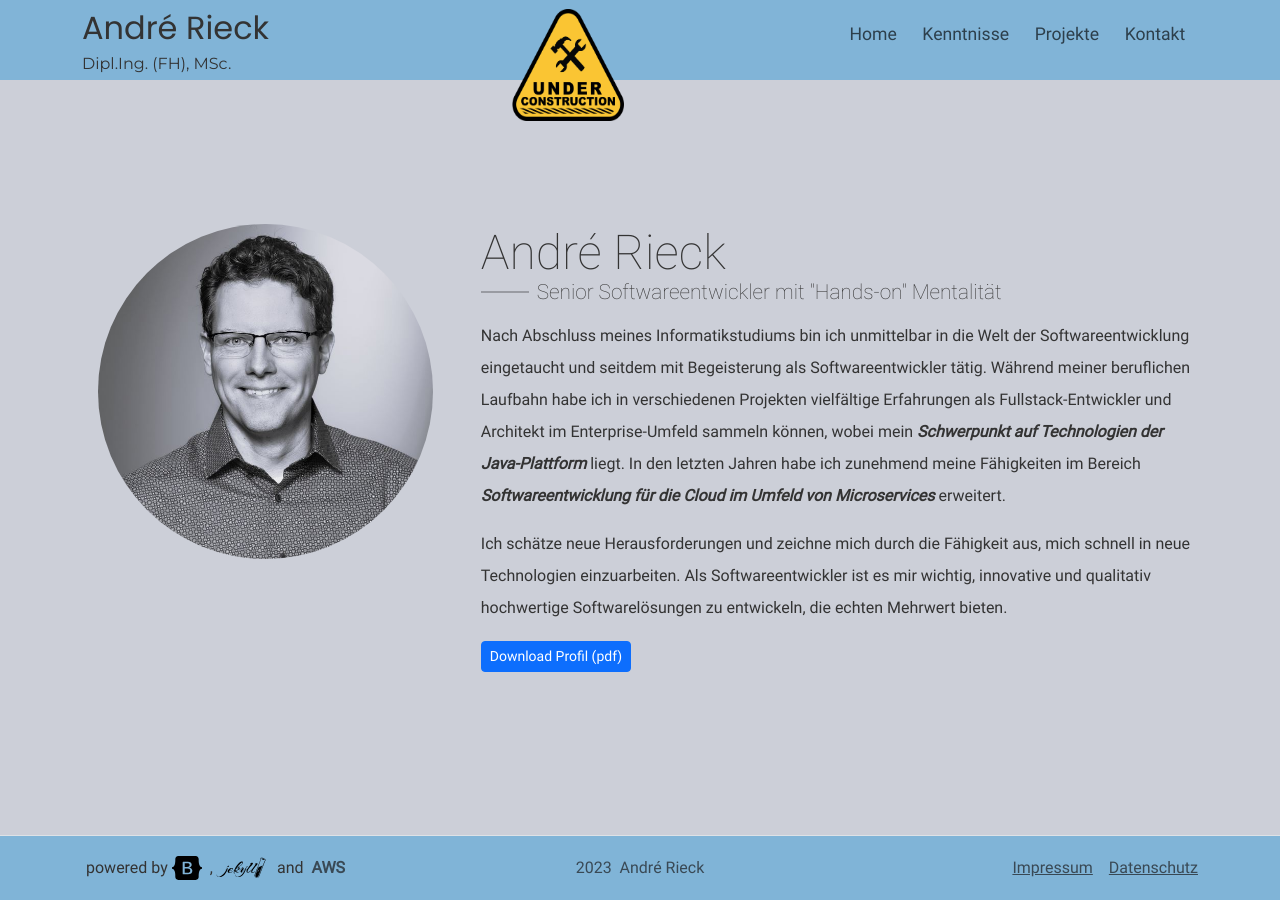
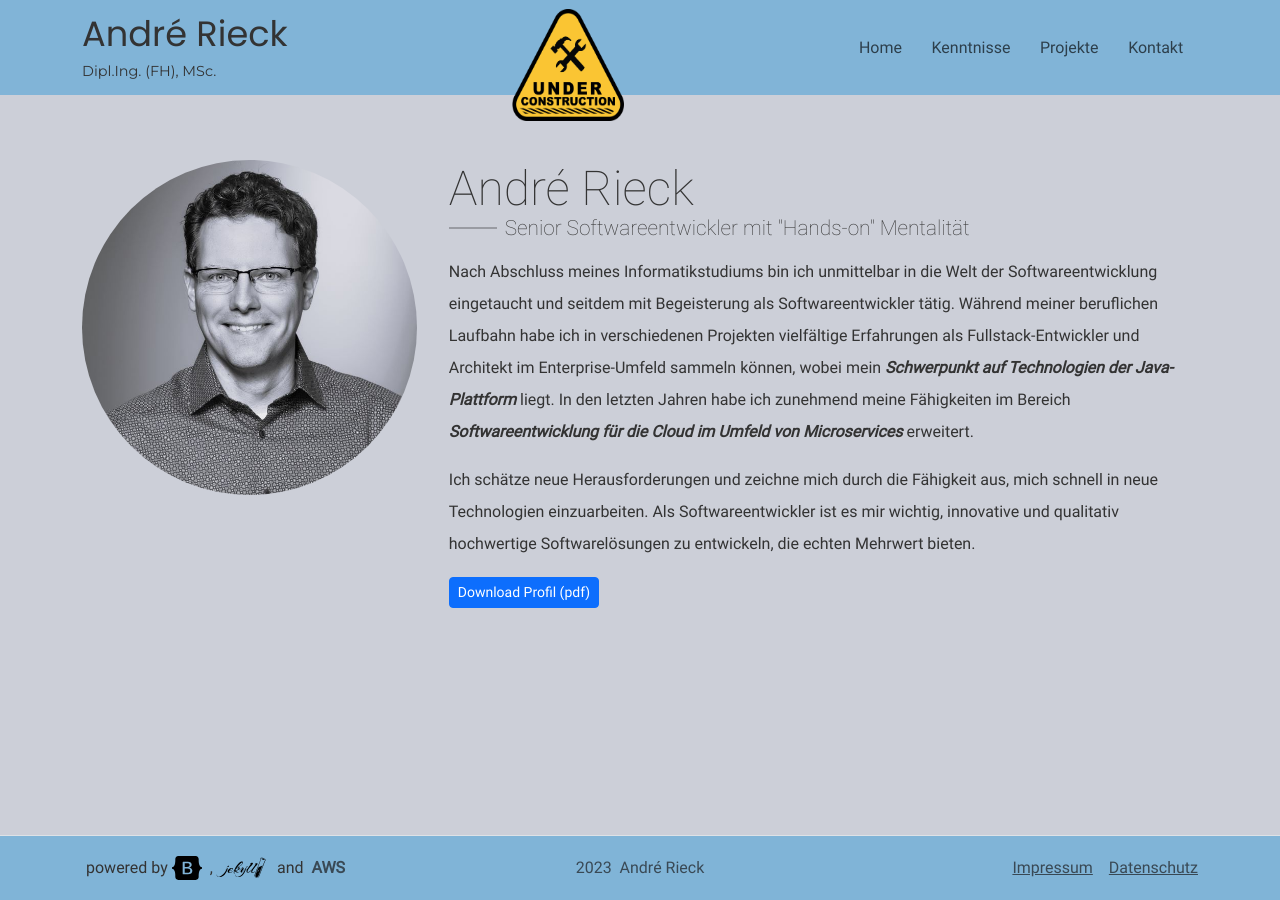
Before and after one commit to riandree/andre-rieck, a Jekyll site: the page built from site/index.html, in a window 1280 px wide. Built offline with Jekyll 4.4.1, drawn with Linux system fonts in a browser that asks for light colours.

Commit message:
fixed some minor layout problems

```diff
--- a/site/_includes/navigation.html
+++ b/site/_includes/navigation.html
@@ -1,7 +1,7 @@
 <nav class="navbar navbar-expand-lg fixed-top">
     <div class="container-lg">
 
-      <div class="navbar-brand d-flex flex-column">
+      <div class="navbar-brand d-flex pt-0 flex-column">
         <a href="/" class="nav-headline">{{ site.navigation_title }}</a>
         <a href="/" class="nav-subline">{{ site.navigation_subtitle }}</a>
       </div>
@@ -10,7 +10,7 @@
         <span class="navbar-toggler-icon"></span>
       </button>
       <div class="collapse navbar-collapse flex-grow-0" id="navbarSupportedContent">
-        <ul class="navbar-nav me-auto mb-2 mb-lg-0">
+        <ul class="navbar-nav me-auto my-2 my-lg-0">
           {% for navitem in site.data.navigation %}
             <li class="nav-item">
               <a class="nav-link {% if page.url == navitem.url %}active{% endif %}" href="{{ navitem.url }}">{{ navitem.name }}</a>
--- a/site/_layouts/base.html
+++ b/site/_layouts/base.html
@@ -22,7 +22,9 @@
     {% include navigation.html %}
 
     <!-- Content -->
-    <h1 class="container-lg mt-5 mb-5">{{ page.title }}</h1>
+    {% if page.title %}
+        <h1 class="container-lg mt-5 mb-5">{{ page.title }}</h1>
+    {% endif %}
     <article class="container-lg lh-lg">
         {{ content }}
     </article>
--- a/site/assets/styles/style.scss
+++ b/site/assets/styles/style.scss
@@ -6,7 +6,6 @@
     --bs-body-color: #333333;
     --header-bg-color: rgba(116, 176, 216, 0.85);
     --highlight-color: orange;
-    --left-content-margin: 2rem;
 }
 
 $active-nav-border: 2px solid #4F5F6F;
@@ -33,7 +32,7 @@ article {
 img {
     &.andre {
         border-radius: 50%;
-        margin: var(--left-content-margin) 3rem 2rem 1rem;
+        margin: 4rem 2rem 0 0;
     }
     &.status_image {
         position: fixed;
@@ -45,7 +44,7 @@ img {
     }
 }
 div.andre {
-    margin-top: 2rem;
+    margin-top: 4rem;
     h1 {
         font-size: 3rem;
         font-weight: lighter;
@@ -73,32 +72,25 @@ footer {
 }
 
 nav {
-    height: $margin-top;
     background-color: var(--header-bg-color);
     a {
         text-decoration: none;
         color: var(--bs-body-color);
         &.nav-headline {
             font-family: Poppins;
-            font-size: 2rem;
+            font-size: 2.2rem;
         }
         &.nav-subline {
             font-family: Montserrat;
-            font-size: 1rem;
+            font-size: 0.9rem;
         }
-    }
-
-    .navbar-collapse {
-        align-self: start;
-        margin-top: 0.5em;
-        font-size: 1.1rem;
     }
 
     .nav-item {
         margin: 0.3rem;
         &:hover {
             .nav-link {
-                border-bottom: 3px solid var(--highlight-color);
+                border-bottom: 2px solid var(--highlight-color);
                 border-radius: 0.5rem;
             }
         }
@@ -107,10 +99,15 @@ nav {
                 border-bottom: $active-nav-border;
             }
         }
+
     }
     .nav-link.active {
         border: $active-nav-border;
         border-radius: 0.5rem;
     }
+    .nav-link {
+        border: 2px solid rgba(255, 255, 255, 0);
+        border-radius: 0.5rem;
+    }
 
 }
```
